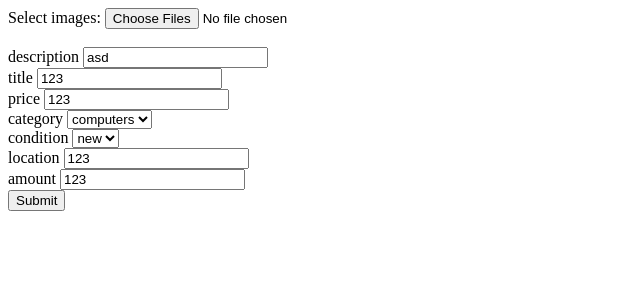
After one commit to Kamil-Kam/auction_website_project, a Django app: page /edit_item/1/ in a window 1280 px wide. The commit adds this page. Shown: the top 300 px of the page, without its empty margins (0-640 px from the left). Run offline with Django 4.2, Linux system fonts and the light colour scheme; a user stored in the database is signed in; data comes from the database, SQL or seed files in the repository; both versions use the stored data as it was after the commit; parts of the project's set-up code (start-up, migrations or seed data) failed here and were passed over.

Commit message:
developing item model and views

```diff
--- a/auction_website_project/auction_website/models.py
+++ b/auction_website_project/auction_website/models.py
@@ -40,6 +40,7 @@ class Item(models.Model):
     amount = models.IntegerField(default=1)
     user_seller = models.ForeignKey(CustomUser, on_delete=models.CASCADE)
     images = models.ManyToManyField('ItemPhoto', blank=True)
+    created_data = models.TimeField(auto_now_add=True, blank=True, null=True)
 
     def __str__(self):
         return self.title
@@ -47,6 +48,9 @@ class Item(models.Model):
 
 class ItemPhoto(models.Model):
     image = ResizedImageField(size=[1024, 1024])
+
+    def __str__(self):
+        return str(self.image)
 
 
 """
--- /dev/null
+++ b/auction_website_project/auction_website/templates/edit_item.html
@@ -0,0 +1,67 @@
+<!DOCTYPE html>
+<html lang="en">
+<head>
+    <meta charset="UTF-8">
+    <title>Title</title>
+</head>
+<body>
+
+{% if error_message %}
+    <p class="error-message">{{ error_message }}</p>
+{% endif %}
+
+{% if message %}
+    <p class="message">{{ message }}</p>
+{% endif %}
+
+<form method="POST" enctype="multipart/form-data">
+{% csrf_token %}
+  <label for="images">Select images:</label>
+  <input type="file" id="images" name="images" multiple><br><br>
+
+
+
+        <label>description</label>
+    <input required name="description" value="{{ item.description }}">
+    <br>
+    <label>title</label>
+        <input required name="title" value="{{ item.title }}">
+    <br>
+    <label>price</label>
+        <input required name="price" value="{{ item.price }}">
+    <br>
+    <label>category</label>
+
+    <select name="category" required>
+        {% for category in categories %}
+            <option value="{{ category }}">{{ item.category }}</option>
+        {% endfor %}
+    </select>
+
+    <br>
+    <label>condition</label>
+
+    <select name="condition" required>
+        {% for condition in conditions %}
+            <option value="{{ condition }}">{{ item.condition }}</option>
+        {% endfor %}
+    </select>
+
+    <br>
+    <label>location</label>
+        <input required name="location" value="{{ item.location }}">
+    <br>
+    <label>amount</label>
+        <input required name="amount" value="{{ item.amount }}">
+    <br>
+
+
+     <button type="submit">Submit</button>
+
+
+</form>
+
+
+
+</body>
+</html>
--- a/auction_website_project/auction_website/templates/main_page.html
+++ b/auction_website_project/auction_website/templates/main_page.html
@@ -1,3 +1,4 @@
+{% load custom_tags %}
 <!DOCTYPE html>
 <html lang="en">
 <head>
@@ -50,13 +51,12 @@ main page
         <p>Description: {{ item.description }}</p>
         <p>Price: {{ item.price }}</p>
         <p>Category: {{ item.category }}</p>
-        <p>Condition: {{ iteme.condition }}</p>
+        <p>Condition: {{ item.condition }}</p>
         <p>Location: {{ item.location }} </p>
         <p>Seller: {{ item.user_seller }}</p>
 
         {% for image in item.images.all %}
-            <p>{{ image }}</p>
-            <img src="{{ image.image.url }}" alt="Item Photo">
+            <img width="20%" src="{{ image.image.url }}" alt="Item Photo">
         {% endfor %}
         <br>
 
--- a/auction_website_project/auction_website/urls.py
+++ b/auction_website_project/auction_website/urls.py
@@ -14,4 +14,6 @@ urlpatterns = [
     path('create_account', views.create_account, name='create_account'),
     path('your_offers', views.your_offers, name='your_offers'),
     path('delete_user', views.delete_user, name='delete_user'),
+    path('delete_item', views.delete_item, name='delete_item'),
+    path('edit_item/<int:item_id>/', views.edit_item, name='edit_item'),
 ]
--- a/auction_website_project/auction_website/views.py
+++ b/auction_website_project/auction_website/views.py
@@ -15,13 +15,11 @@ from django.views.generic.edit import CreateView
 
 def main_page(request):
     user = request.user
-    items = Item.objects.all()
-    item_photos = ItemPhoto.objects.all()
+    items = Item.objects.order_by('-created_data')[:2]
 
     context = {
         'user': user,
         'items': items,
-        'item_photos': item_photos,
     }
 
     if request.method == 'POST':
@@ -277,8 +275,14 @@ def create_account(request):
 
 @login_required
 def your_offers(request):
+    user = request.user
+    items = Item.objects.filter(user_seller=user)
 
-    return render(request, "your_offers.html")
+    context = {
+        'items': items
+    }
+
+    return render(request, "your_offers.html", context)
 
 
 @login_required
@@ -299,3 +303,57 @@ def delete_user(request):
             return render(request, 'delete_user.html', {'message': message})
 
     return render(request, 'delete_user.html')
+
+
+@login_required
+def delete_item(request, item):
+
+    if request.method == 'POST':
+        item.delete()
+
+        return redirect('your_offers')
+
+    return render(request, 'delete_item.html')
+
+
+@login_required
+def edit_item(request, item_id):
+    item = Item.objects.get(id=item_id)
+    categories = Category.objects.all()
+    conditions = Condition.objects.all()
+
+    if request.method == 'POST':
+
+        item.description = request.POST['description']
+        item.title = request.POST['title']
+        item.price = request.POST['price']
+        item.category = request.POST['category']
+        item.condition = request.POST['condition']
+        item.location = request.POST['location']
+        item.amount = request.POST['amount']
+
+        images = request.FILES.getlist('images')
+
+        try:
+            item.full_clean()
+            item.save()
+            message = 'Item edited'
+
+            if images:
+                for image in images:
+
+                    item_photo = ItemPhoto.objects.create(image=image)
+                    item.images.add(item_photo)
+
+                return render(request, "edit_item.html", {'categories': categories, 'conditions': conditions,
+                                                            'message': message})
+
+        except ValidationError as error:
+            errors = list(error.messages)
+
+            return render(request, "edit_item.html", {'categories': categories, 'conditions': conditions,
+                                                     "error_message": errors})
+
+    context = {'categories': categories, 'conditions': conditions, 'item': item}
+
+    return render(request, 'edit_item.html', context)
```
Also changed, not shown: auction_website_project/auction_website/templates/delete_item.html (added, +33 -0 lines), auction_website_project/auction_website/templates/single_category.html (+21 -0 lines), auction_website_project/auction_website/templates/your_offers.html (+23 -0 lines), auction_website_project/auction_website/templatetags/custom_tags.py (+11 -0 lines), auction_website_project/auction_website/migrations/0001_initial.py, auction_website_project/auction_website/migrations/0002_alter_item_images.py (deleted), auction_website_project/db.sqlite3, auction_website_project/media/1-16.jpeg (added), auction_website_project/media/411039.jpeg (added), auction_website_project/media/740772.jpeg (added), auction_website_project/media/avatars/dog1_vZwz1sz.png (added), auction_website_project/media/dog1_Qj4KBDO.png (added), auction_website_project/media/dog_gt1k2Zu.png (added).
